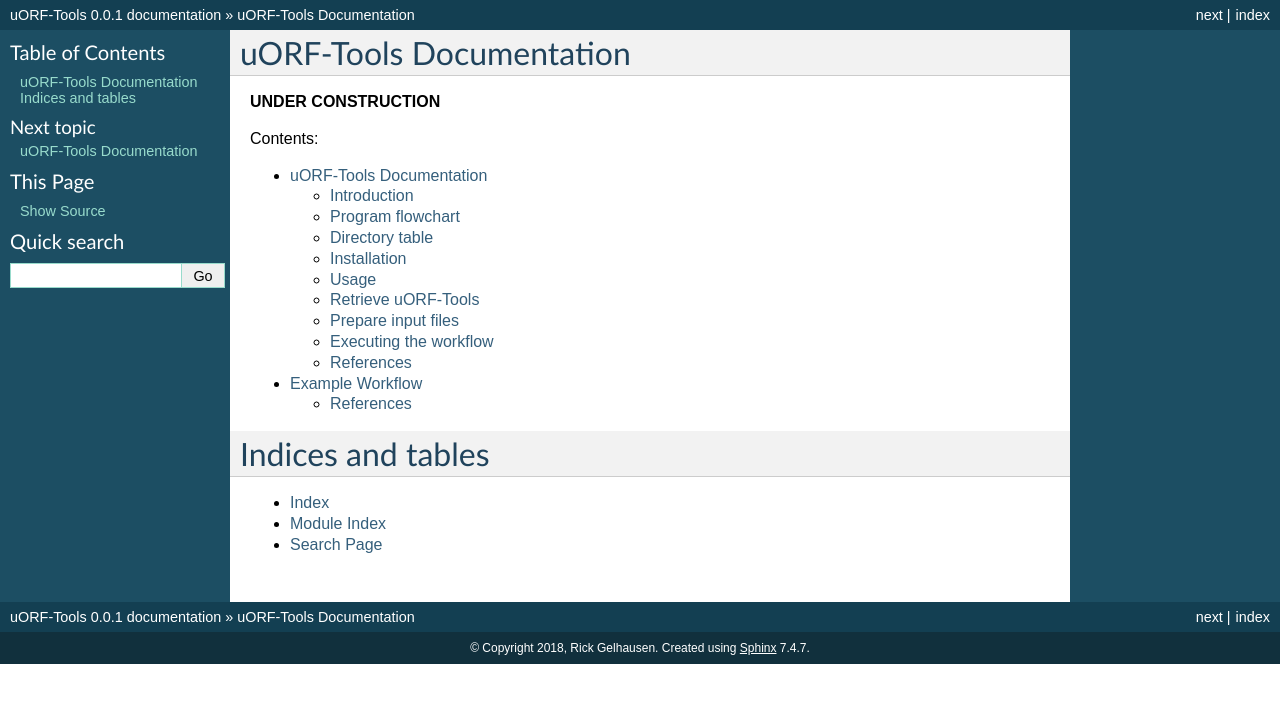
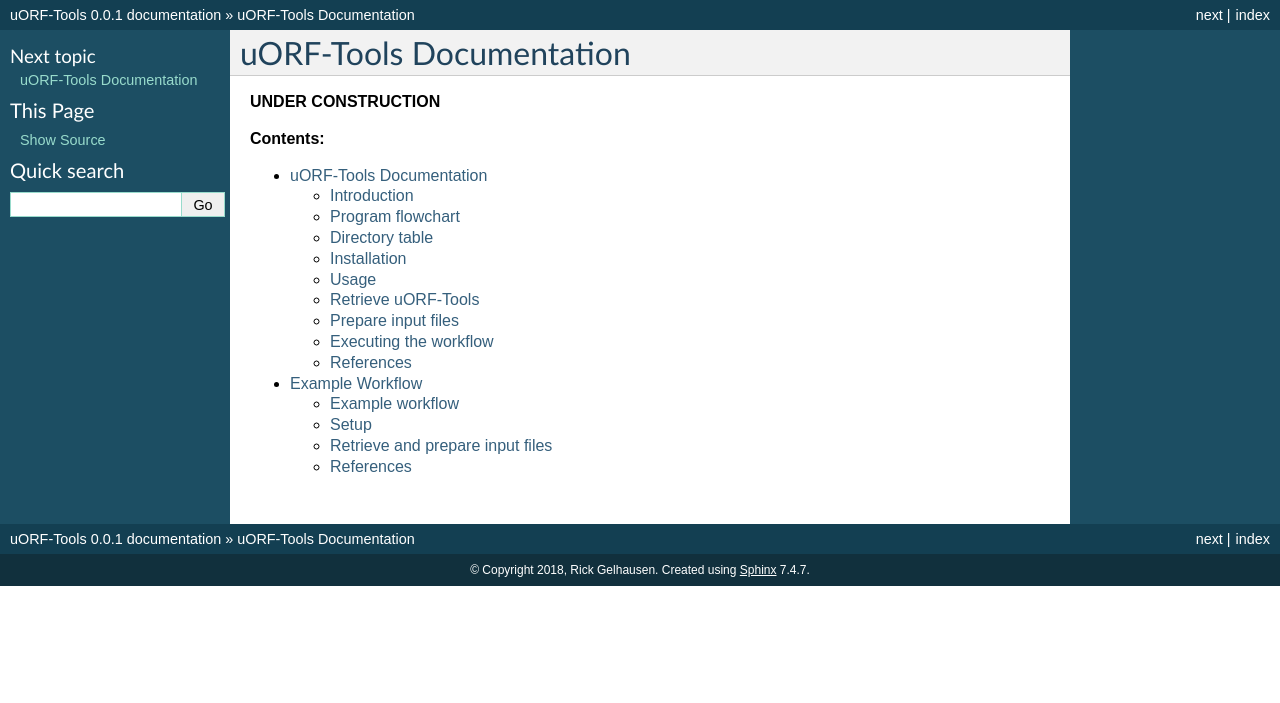
Before and after one commit to RickGelhausen/uORF-Tools_ReadTheDocs, a Sphinx documentation site: the page built from docs/source/index.rst, in a window 1280 px wide. Shown: the top 703 px of the page. Built offline with Sphinx 7.4.7, drawn with Linux system fonts in a browser that asks for light colours; some of the changed lines change nothing that is shown.

Commit message:
Started including example workflow.

```diff
--- a/docs/source/example-workflow.rst
+++ b/docs/source/example-workflow.rst
@@ -1,6 +1,64 @@
+.. _example-workflow:
 ################
 Example Workflow
 ################
+
+Example workflow
+================
+
+The retrieval of input files and running the workflow locally and on a server cluster via a queuing system is demonstrated using an example with data available from SRA via NCBI.
+The dataset is available under the GEO accession number GSE66929. The retrieval of the data is described in this tutorial.
+
+Setup
+=====
+First of all, we start by creating the project directory and changing to it.
+
+.. code-block:: bash
+
+    mkdir tutorial; cd tutorial;|
+
+We then download the *uORF-Tools* into the newly created project folder.
+
+.. code-block:: bash
+
+    git clone git@github.com:anibunny12/uORF-Tools.git
+
+Retrieve and prepare input files
+================================
+
+Before starting the workflow, we have to acquire and prepare several input files. These files are the annotation file, the genome file, the fastq files, the configuration file and the sample sheet.
+
+Annotation and genome files
+***************************
+First, we want to retrieve the annotation file and the genome file. In this case we can find both on the `Link GENCODE <https://www.gencodegenes.org/releases/current.html>´_ webpage for the human genome.
+
+.. image:: images/GenCode_download.png
+    :scale: 50%
+    :align: center
+
+On this page, we can directly retrieve both files by clicking on the according download links next to the file descriptions. Alternatively, you can directly download them using the following commands:
+
+.. code-block:: bash
+
+    wget ftp://ftp.ebi.ac.uk/pub/databases/gencode/Gencode_human/release_28/gencode.v28.annotation.gtf.gz
+    wget ftp://ftp.ebi.ac.uk/pub/databases/gencode/Gencode_human/release_28/GRCh38.p12.genome.fa.gz
+
+Then, we are going to decompress both files.
+
+.. code-block:: bash
+
+    gunzip gencode.v28.annotation.gtf.gz
+    gunzip GRCh38.p12.genome.fa.gz
+
+Finally, we will rename these files to *annotation.gtf* and *genome.fa*.
+
+.. code-block:: bash
+
+    mv gencode.v28.annotation.gtf annotation.gtf
+    mv GRCh38.p12.genome.fa genome.fa
+
+Another webpage that provides these files is `Link Ensembl Genomes <http://www.ensembl.org/Homo_sapiens/Info/Index>`_. This usually requires searching their file system in order to find the wanted files. For this tutorial, we recommend to stick to GenCode instead.
+
 
 References
 ==========
--- a/docs/source/index.rst
+++ b/docs/source/index.rst
@@ -3,17 +3,10 @@ uORF-Tools Documentation
 
 **UNDER CONSTRUCTION**
 
-Contents:
+**Contents:**
 
 .. toctree::
    :maxdepth: 2
 
    overview
    example-workflow
-
-Indices and tables
-==================
-
-* :ref:`genindex`
-* :ref:`modindex`
-* :ref:`search`
```
